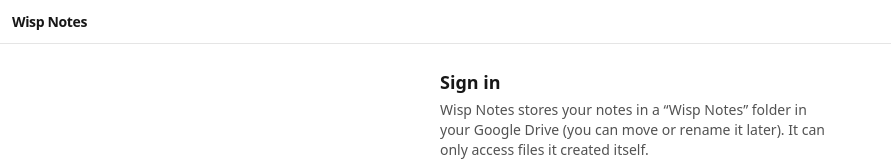
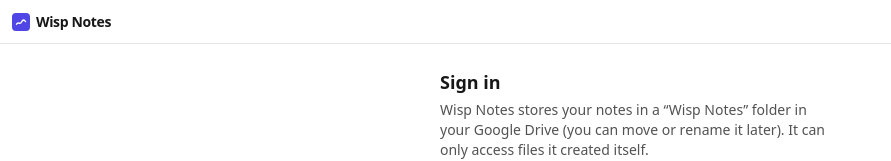
Before and after one commit to boris-yakimov/wisp-notes, a React (Vite) app: page /settings in a window 1280 px wide. Shown: the top 161 px of the page, without its empty margins (0-891 px from the left). Built offline with nearby package versions, Linux system fonts and the light colour scheme; no server answers.

Commit message:
logo update

```diff
--- a/src/components/AppShell.tsx
+++ b/src/components/AppShell.tsx
@@ -46,7 +46,12 @@ export function AppShell({ sidebar, main, topBarRight, statusBar }: AppShellProp
           </button>
         )}
         <h1 className="truncate text-sm font-semibold tracking-tight">
-          <Link to="/" className="rounded px-1 hover:text-indigo-600 dark:hover:text-indigo-400">
+          <Link
+            to="/"
+            className="flex items-center gap-1.5 rounded px-1 hover:text-indigo-600 dark:hover:text-indigo-400"
+          >
+            {/* Same image as the favicon; decorative, the text names the link. */}
+            <img src="/favicon.svg" alt="" width={18} height={18} className="shrink-0" />
             Wisp Notes
           </Link>
         </h1>
```
